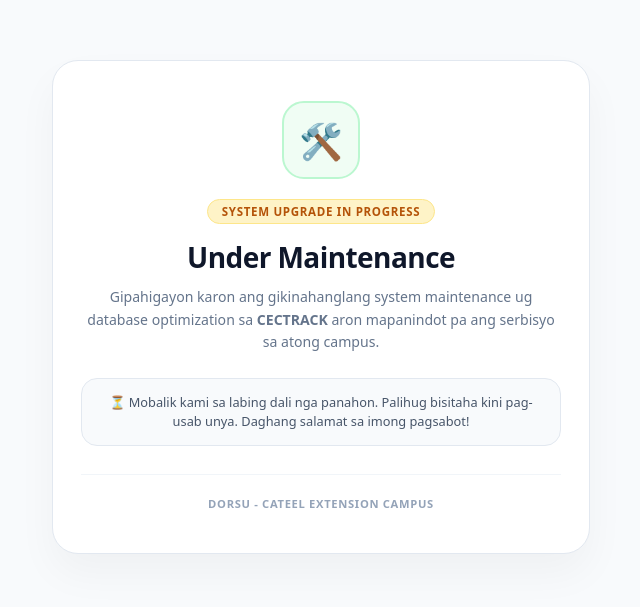
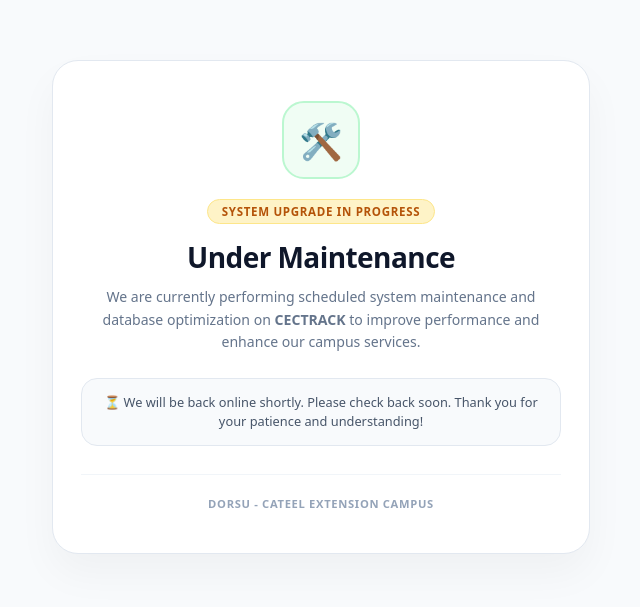
Before and after one commit to renoweebeloy/cec-track-js, a Next.js app: page /maintenance in a window 1280 px wide. Shown: the part 121-728 px from the top of the page, without its empty margins (319-959 px from the left). Built offline with nearby package versions, Linux system fonts and the light colour scheme.

Commit message:
Update maintenance.js

```diff
--- a/pages/maintenance.js
+++ b/pages/maintenance.js
@@ -31,7 +31,7 @@
           boxShadow: '0 20px 40px rgba(0,0,0,0.04)',
         }}
       >
-        {/* Logo / Maintenance Icon */}
+        {/* Maintenance Icon */}
         <div
           style={{
             width: '74px',
@@ -88,7 +88,7 @@
             margin: '0 0 24px 0',
           }}
         >
-          Gipahigayon karon ang gikinahanglang system maintenance ug database optimization sa <strong>CECTRACK</strong> aron mapanindot pa ang serbisyo sa atong campus.
+          We are currently performing scheduled system maintenance and database optimization on <strong>CECTRACK</strong> to improve performance and enhance our campus services.
         </p>
 
         <div
@@ -102,7 +102,7 @@
             lineHeight: 1.5,
           }}
         >
-          ⏳ Mobalik kami sa labing dali nga panahon. Palihug bisitaha kini pag-usab unya. Daghang salamat sa imong pagsabot!
+          ⏳ We will be back online shortly. Please check back soon. Thank you for your patience and understanding!
         </div>
 
         <div style={{ marginTop: '28px', borderTop: '1px solid #f1f5f9', paddingTop: '16px' }}>
```
